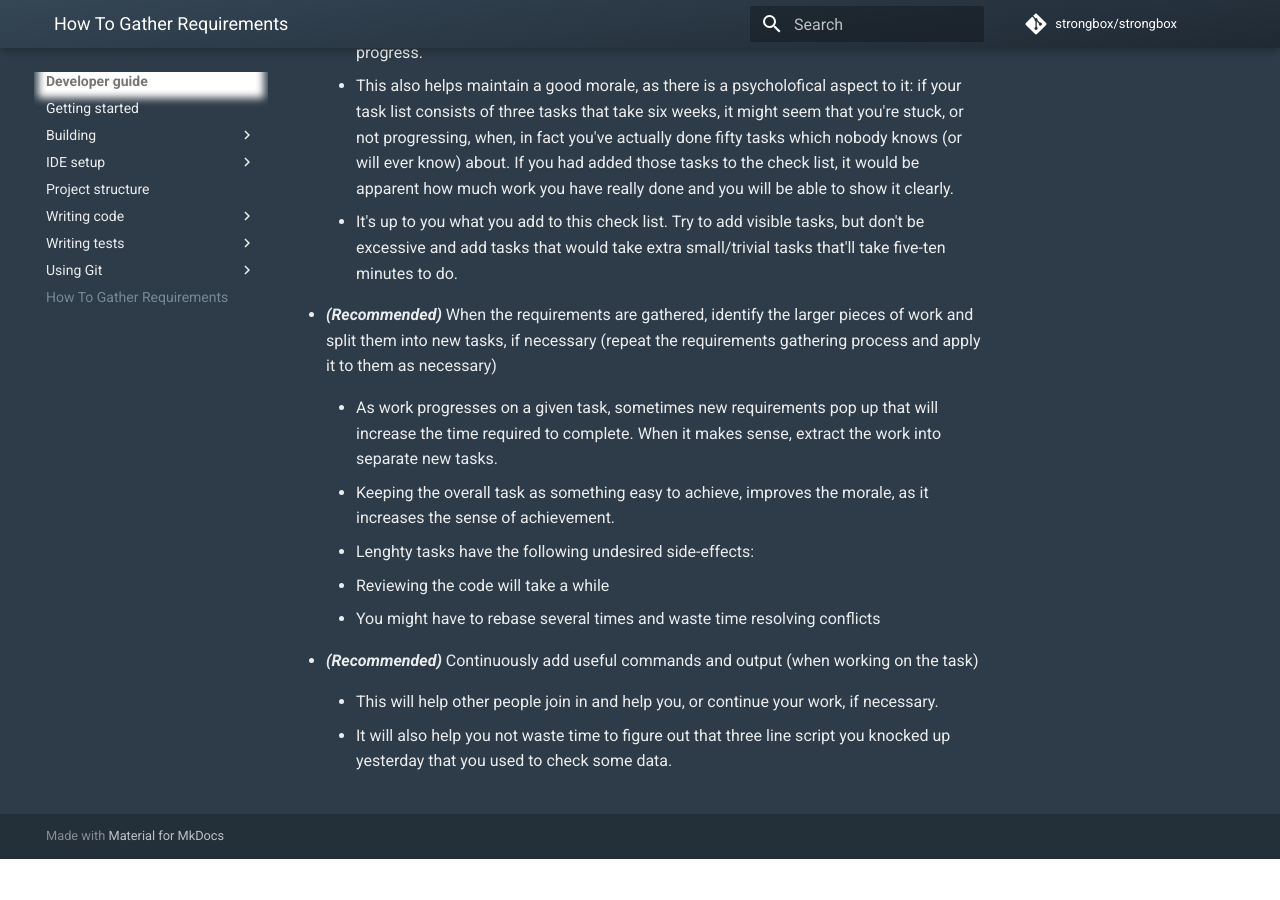
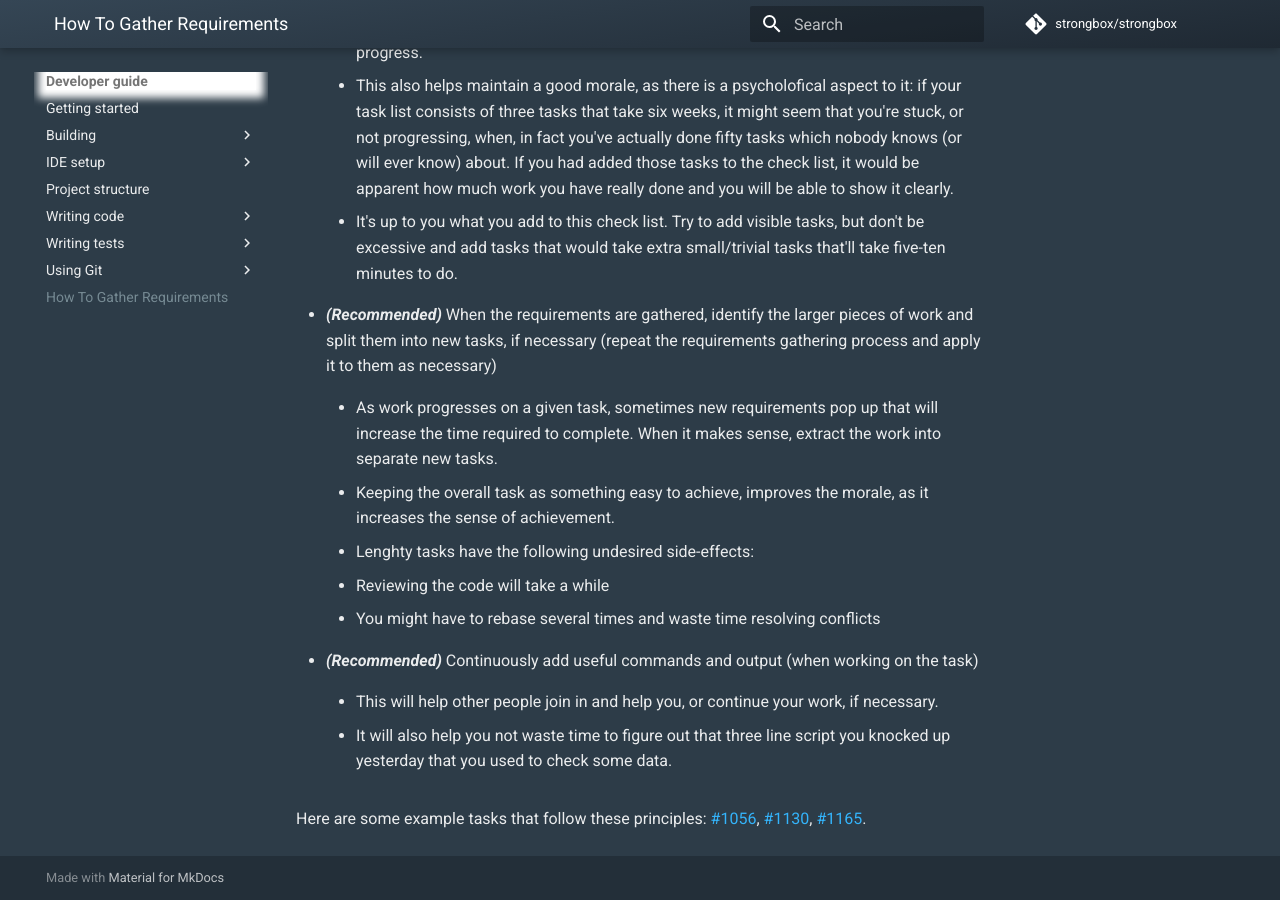
Before and after one commit to strongbox/strongbox-docs, an MkDocs documentation site: the page built from docs/developer-guide/how-to-gather-requirements.md, in a window 1280 px wide and 900 px high, scrolled down 2077 px. Built offline with MkDocs 1.6.1 and Material for MkDocs 9.7.7, drawn with Linux system fonts in a browser that asks for light colours; comment, search, counter and statistics services are not loaded; before the commit the page ends 2936 px from its top, so only the background shows below that.

```diff
--- a/docs/developer-guide/how-to-gather-requirements.md
+++ b/docs/developer-guide/how-to-gather-requirements.md
@@ -75,3 +75,5 @@
     * This will help other people join in and help you, or continue your work, if necessary.
 
     * It will also help you not waste time to figure out that three line script you knocked up yesterday that you used to check some data.
+
+Here are some example tasks that follow these principles: [#1056](https://github.com/strongbox/strongbox/pull/1056), [#1130](https://github.com/strongbox/strongbox/issues/1130), [#1165](https://github.com/strongbox/strongbox/issues/1165).
```
